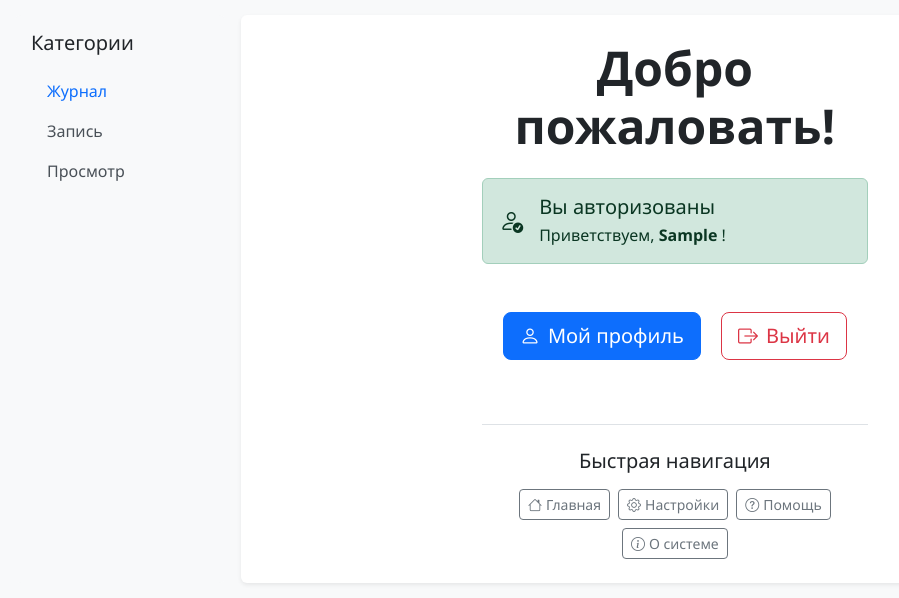
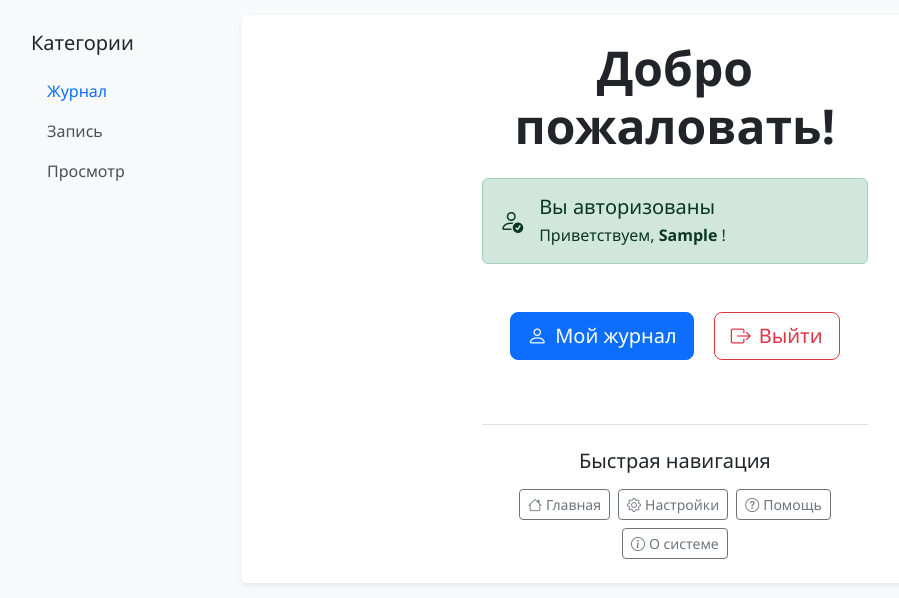
Before and after one commit to eskealexey/dasauto, a Django app: page / in a window 1280 px wide. Shown: the part 145-743 px from the top of the page, without its empty margins (67-966 px from the left). Run offline with Django 5.2, Linux system fonts and the light colour scheme; the visitor is signed in with stand-in values (Sample User, id 1).

Commit message:
запись клиента_

```diff
--- a/dasauto/templates/main/main.html
+++ b/dasauto/templates/main/main.html
@@ -36,8 +36,8 @@
             <!-- Основные кнопки -->
             <div class="d-grid gap-3 d-md-block">
                 {% if user.is_authenticated %}
-                    <a href="{% url 'profile' %}" class="btn btn-primary btn-lg me-md-3 mb-3">
-                        <i class="bi bi-person me-2"></i>Мой профиль
+                    <a href="{% url 'dashboard' %}" class="btn btn-primary btn-lg me-md-3 mb-3">
+                        <i class="bi bi-person me-2"></i>Мой журнал
                     </a>
                     <a href="{% url 'logout' %}" class="btn btn-outline-danger btn-lg mb-3">
                         <i class="bi bi-box-arrow-right me-2"></i>Выйти
```
